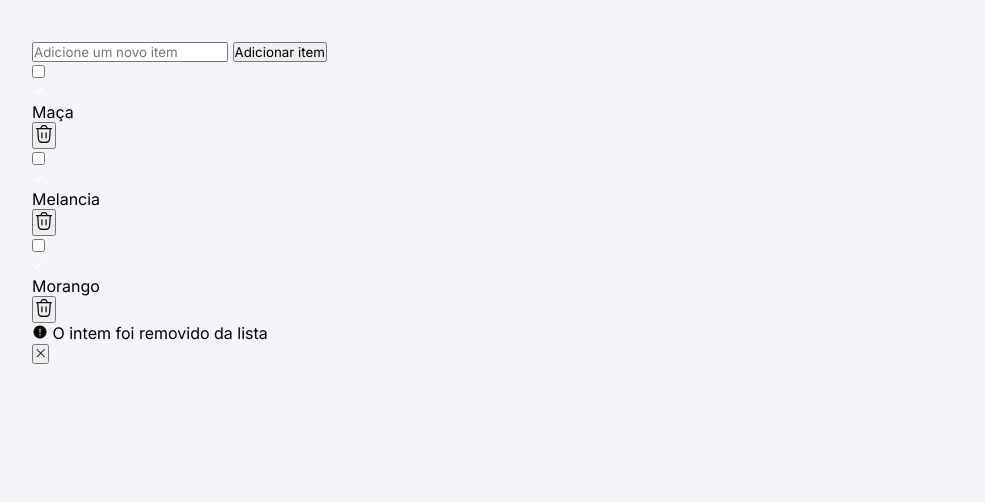
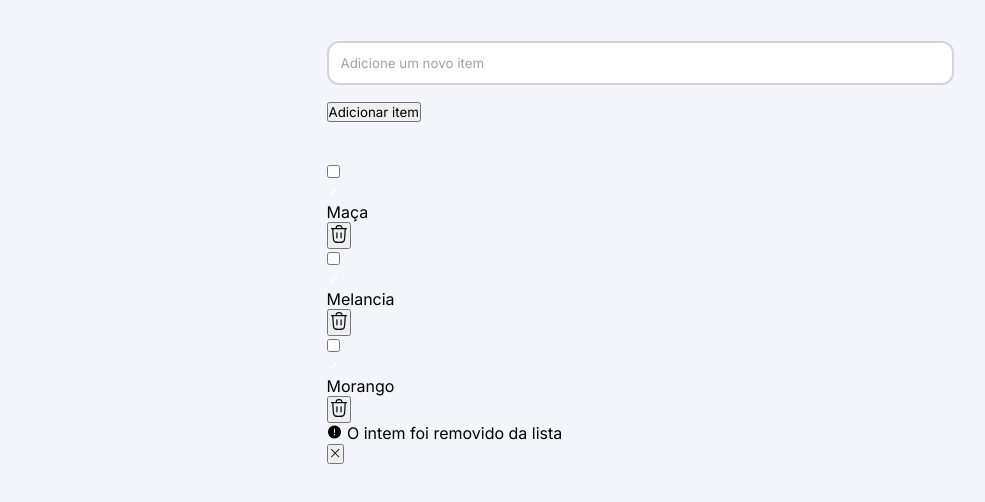
Before and after one commit to teteu2024/Quicklist_21ATI, a plain HTML site: page index.html in a window 1280 px wide. Shown: the part 168-670 px from the top of the page, without its empty margins (0-985 px from the left). Drawn offline with nearby package versions, Linux system fonts and the light colour scheme.

Commit message:
adiçãi da primeira parte dos estilos da section.add-item

```diff
--- a/style.css
+++ b/style.css
@@ -59,3 +59,34 @@ header {
         line-height: 3.2rem;
     }
 }
+
+main {
+    max-width: 62.7rem;
+    margin-inline: auto;
+}
+
+.add-item {
+    margin-bottom: 4rem;
+
+    input {
+        width: 100%;
+        padding: 1.2rem;
+        border: 2px solid var(--border-primary);
+        border-radius: 1.2rem;
+        margin-bottom: 1.6rem;
+        outline: none;
+        color: var(--content-primary);
+
+        &::placeholder {
+            color: var(--content-tertiary);
+        }
+
+        &:hover {
+            border: 2px solid var(--border-hover);
+        }
+
+        &:focus {
+            border: 2px solid var(--color-brand);
+        }
+    }
+}
```
